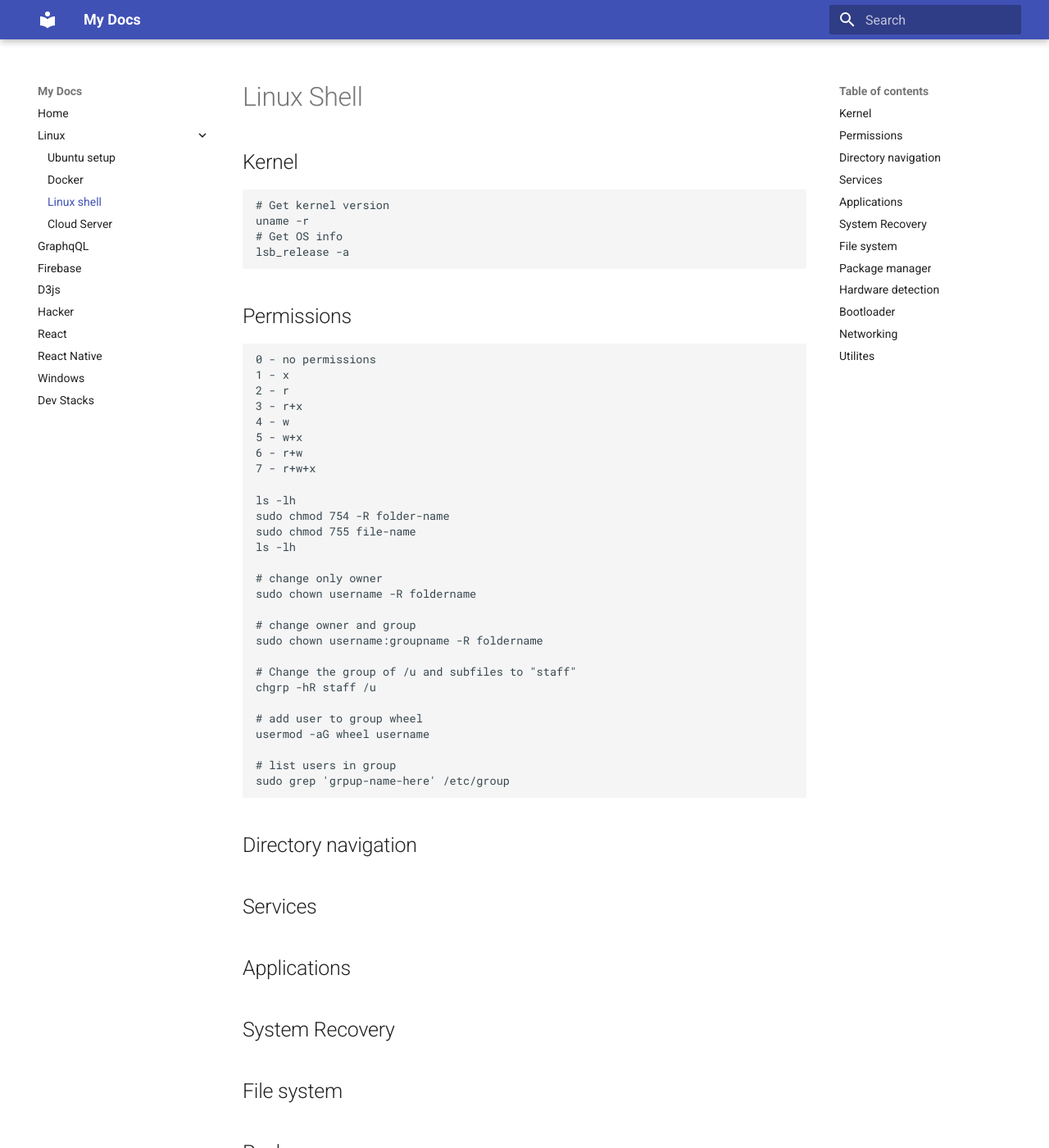
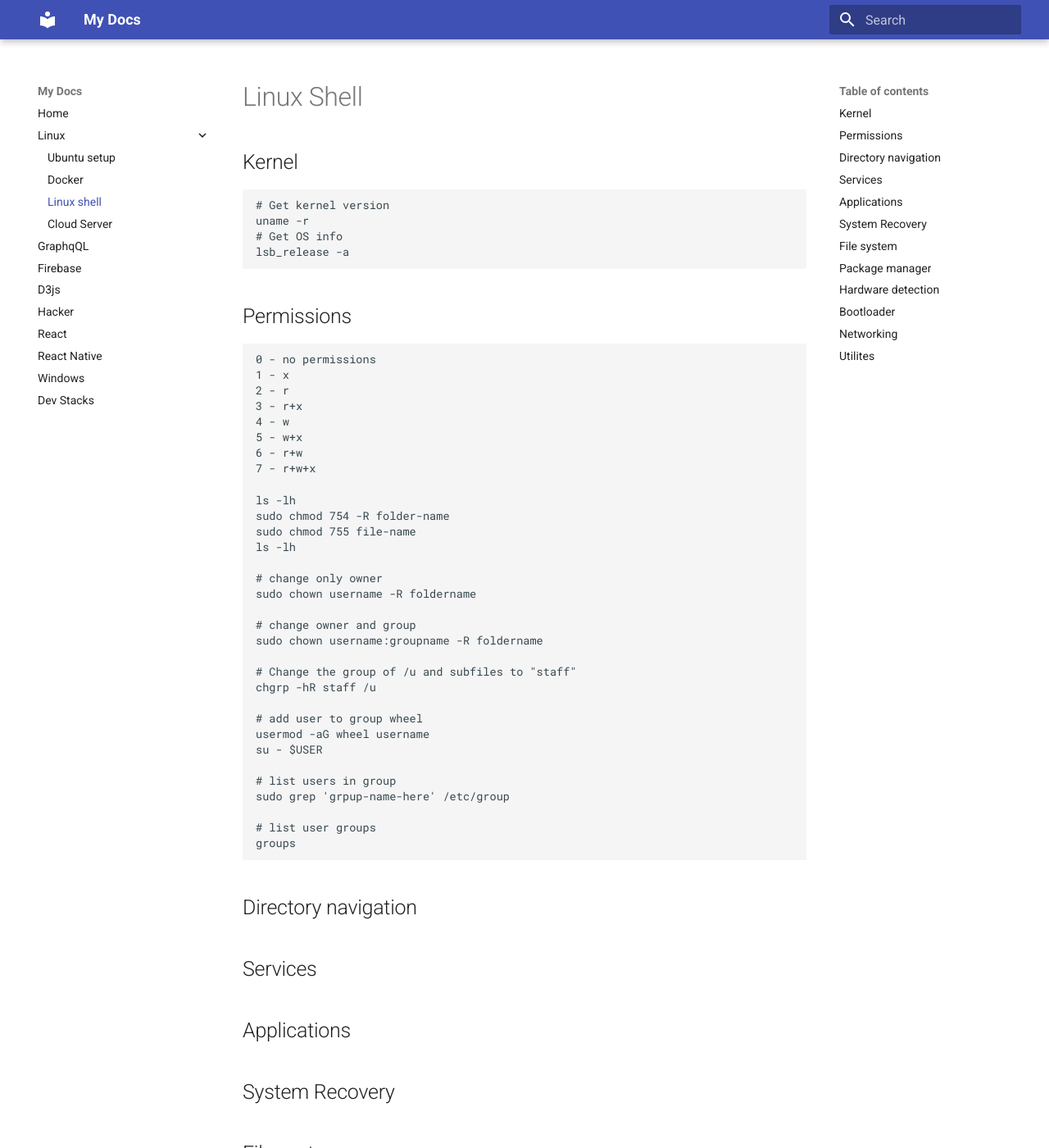
Before and after one commit to ajaymore/development-docs, an MkDocs documentation site: the page built from docs/linux/shell.md, in a window 1280 px wide and 1400 px high. Shown: the whole window at 82% size. Built offline with MkDocs 1.6.1 and Material for MkDocs 9.7.7, drawn with Linux system fonts in a browser that asks for light colours; old or Windows-style settings are respelled for this version of MkDocs.

Commit message:
Update shell.md

````diff
--- a/docs/linux/shell.md
+++ b/docs/linux/shell.md
@@ -35,9 +35,13 @@ chgrp -hR staff /u
 
 # add user to group wheel
 usermod -aG wheel username
+su - $USER
 
 # list users in group
 sudo grep 'grpup-name-here' /etc/group
+
+# list user groups
+groups
 ```
 ## Directory navigation
 
````
